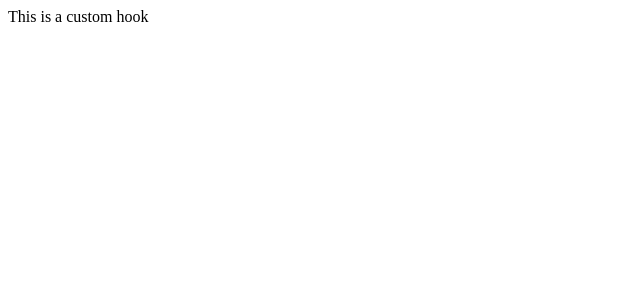
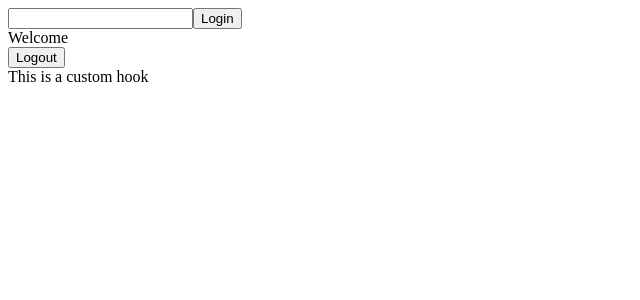
Before and after one commit to Eleojo/MainReactConcepts, a React (Vite) app: page / in a window 1280 px wide. Shown: the top 300 px of the page, without its empty margins (0-640 px from the left). Built offline with nearby package versions, Linux system fonts and the light colour scheme.

Commit message:
created useLocalStorage hook

```diff
--- a/src/App.jsx
+++ b/src/App.jsx
@@ -33,11 +33,11 @@ function App() {
     //   </Routes>
     // </BrowserRouter>
     <div>
-      {/* <UserProvider>
+      <UserProvider>
         <Login />
         <Checkout />
         <Logout />
-      </UserProvider> */}
+      </UserProvider>
       {message}
       {displayMessage()}
     </div>
--- a/src/components/Login.jsx
+++ b/src/components/Login.jsx
@@ -1,13 +1,18 @@
 // import { userContext } from "../App";
 import { useContext, useState } from "react";
 import { userContext } from "../context/UserContext";
+import useLocalStorage from "../hooks/useLocalStorage";
 export default function Login() {
   const [value, setValue] = useState("");
   const { state, dispatch } = useContext(userContext);
+  const [user, setUser] = useLocalStorage();
   function handleSubmit(e) {
     e.preventDefault();
     // setUsername(value);
     dispatch({ type: "login", payload: value });
+  }
+  function handleClick() {
+    setUser(value);
   }
   return (
     <div>
@@ -17,7 +22,9 @@ export default function Login() {
           value={value}
           onChange={(e) => setValue(e.target.value)}
         />
-        <button type="submit">Login</button>
+        <button onClick={handleClick} type="submit">
+          Login
+        </button>
       </form>
     </div>
   );
--- a/src/context/UserContext.jsx
+++ b/src/context/UserContext.jsx
@@ -4,6 +4,7 @@ const userContext = createContext();
 
 function UserProvider({ children }) {
   //   const [username, setUsername] = useState("guest");
+  const [state, dispatch] = useReducer(reducer, { user: null });
   function reducer(user, action) {
     if (action.type == "login") {
       //
@@ -14,7 +15,6 @@ function UserProvider({ children }) {
       return { user: action.payload };
     }
   }
-  const [state, dispatch] = useReducer(reducer, { user: null });
 
   return (
     <userContext.Provider value={{ ...state, dispatch }}>
--- /dev/null
+++ b/src/hooks/useLocalStorage.js
@@ -0,0 +1,14 @@
+import { useContext, useState } from "react";
+import { userContext } from "../context/UserContext";
+
+export default function useLocalStorage() {
+  const [user, setUserValue] = useState(() => getUser());
+  function setUser(value) {
+    localStorage.setItem("user", value);
+  }
+  function getUser() {
+    const user = localStorage.getItem("user");
+    return user;
+  }
+  return [user, setUser];
+}
```
